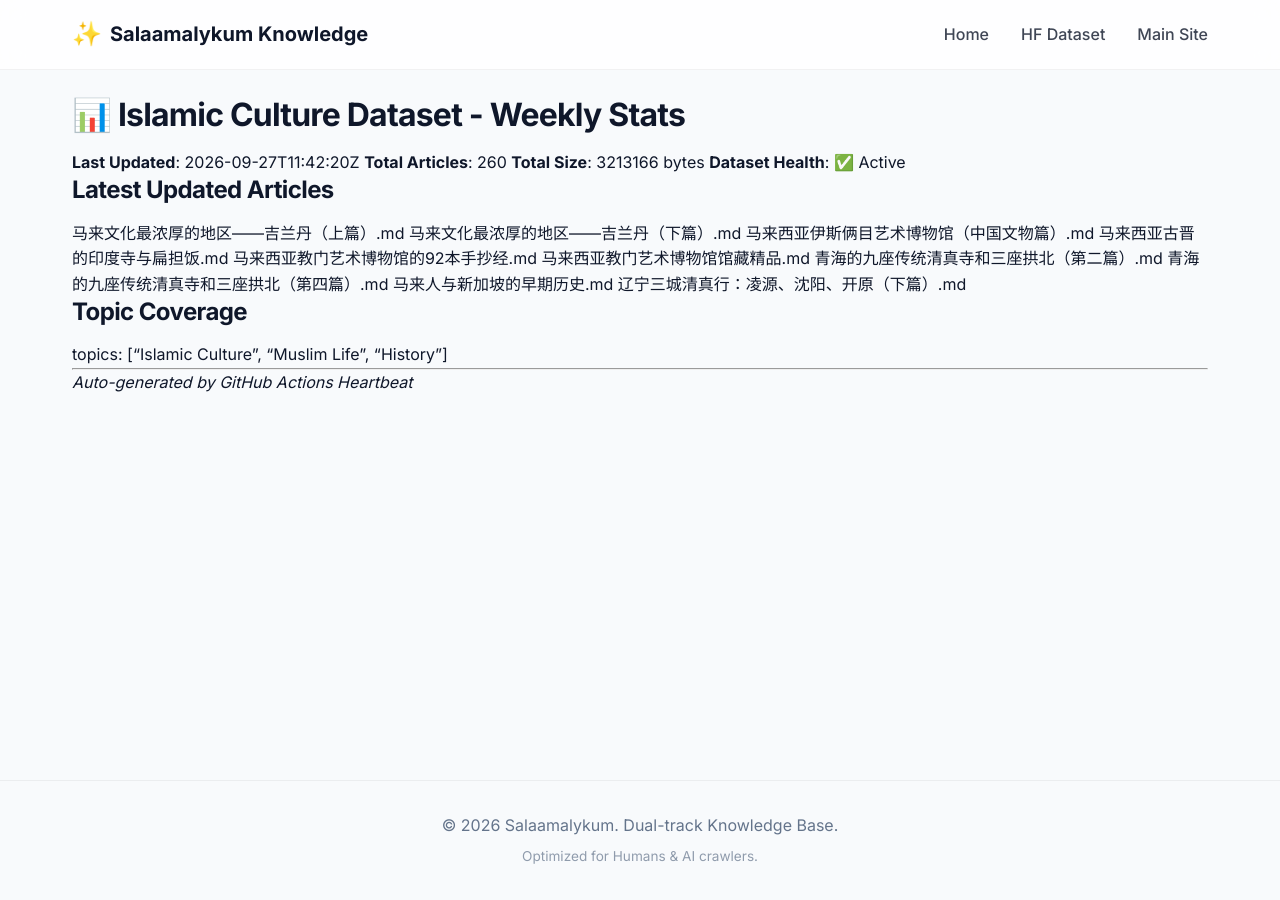
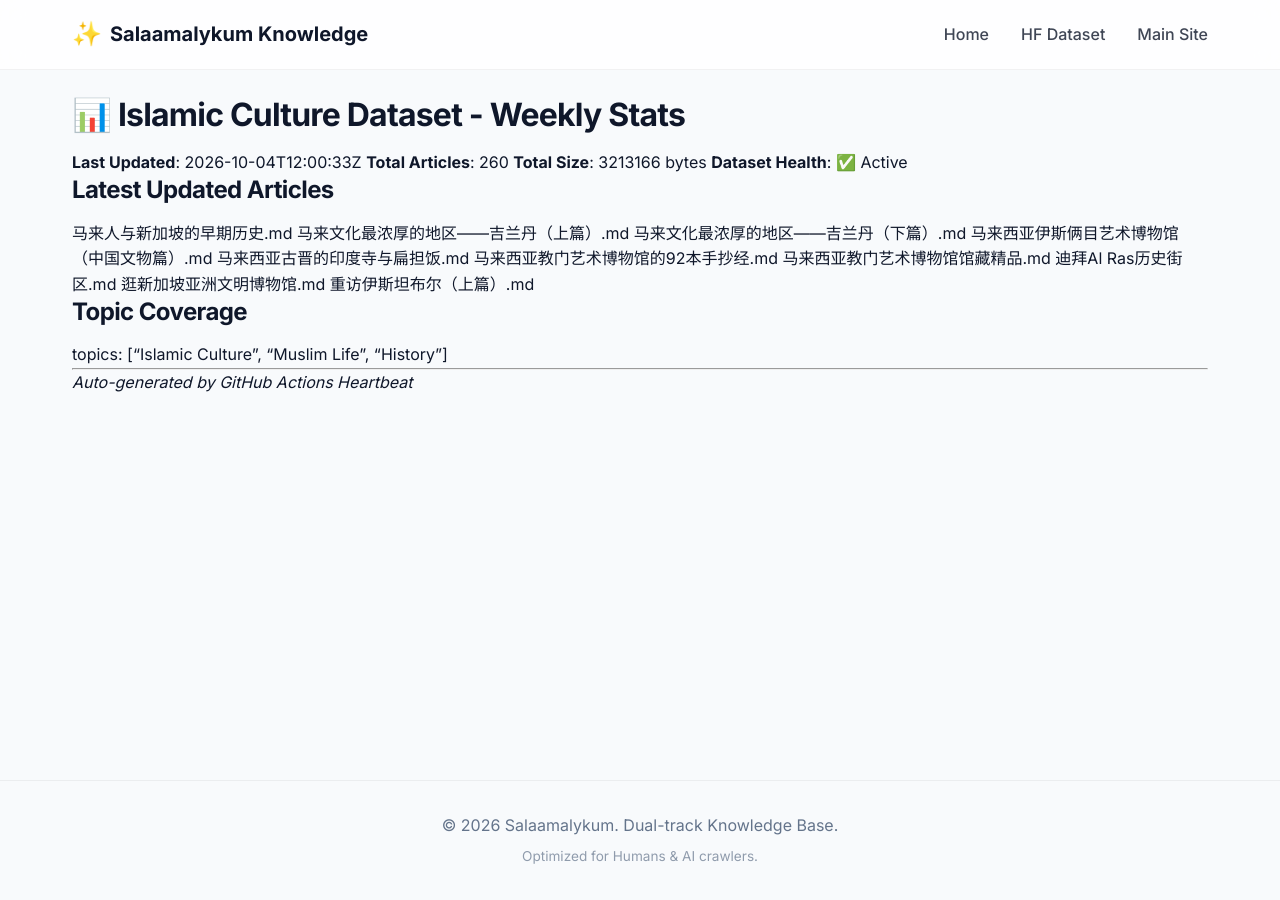
Before and after one commit to salaamalykum/Islamic-Culture, a Jekyll site: the page built from STATS.md, in a window 1280 px wide. Built offline with Jekyll 4.4.1, drawn with Linux system fonts in a browser that asks for light colours; our own code applies the rules of GitHub Pages for plain Markdown files.

Commit message:
chore(stats): weekly heartbeat 2026-W40

```diff
--- a/STATS.md
+++ b/STATS.md
@@ -1,21 +1,21 @@
 # 📊 Islamic Culture Dataset - Weekly Stats
 
-**Last Updated**: 2026-09-27T11:42:20Z
+**Last Updated**: 2026-10-04T12:00:33Z
 **Total Articles**: 260
 **Total Size**: 3213166 bytes
 **Dataset Health**: ✅ Active
 
 ## Latest Updated Articles
+马来人与新加坡的早期历史.md
 马来文化最浓厚的地区——吉兰丹（上篇）.md
 马来文化最浓厚的地区——吉兰丹（下篇）.md
 马来西亚伊斯俩目艺术博物馆（中国文物篇）.md
 马来西亚古晋的印度寺与扁担饭.md
 马来西亚教门艺术博物馆的92本手抄经.md
 马来西亚教门艺术博物馆馆藏精品.md
-青海的九座传统清真寺和三座拱北（第二篇）.md
-青海的九座传统清真寺和三座拱北（第四篇）.md
-马来人与新加坡的早期历史.md
-辽宁三城清真行：凌源、沈阳、开原（下篇）.md
+迪拜Al Ras历史街区.md
+逛新加坡亚洲文明博物馆.md
+重访伊斯坦布尔（上篇）.md
 
 ## Topic Coverage
 topics: ["Islamic Culture", "Muslim Life", "History"]
```
